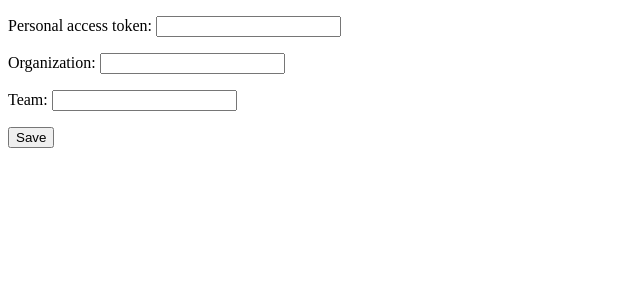
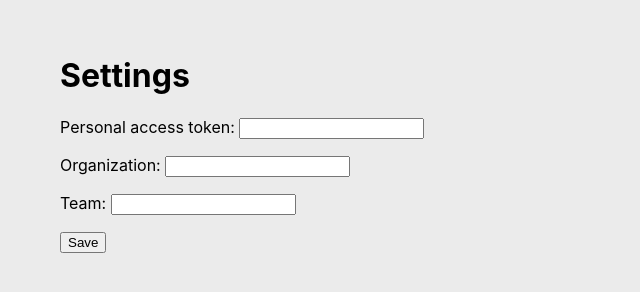
Before and after one commit to DeviesDevelopment/github-pr-tool, an Electron app: page src/settings.html in a window 800 px wide. Shown: the whole page, without its empty margins (0-640 px from the left). Drawn offline with Linux system fonts and the light colour scheme.

Commit message:
Add styling for settings page

```diff
--- a/src/settings.html
+++ b/src/settings.html
@@ -2,6 +2,7 @@
 <html>
   <head>
     <title>Settings</title>
+  <link rel="stylesheet" href="index.css">
     <head>
       <script>
         function populateInputFields() {
@@ -13,6 +14,7 @@
     </head>
   </head>
   <body onload="populateInputFields()">
+    <h1>Settings</h1>
     <p>Personal access token: <input type="text" placeholder="" id="token"></p>
     <p>Organization: <input type="text" placeholder="" id="organization"></p>
     <p>Team: <input type="text" placeholder="" id="team"></p>
```
